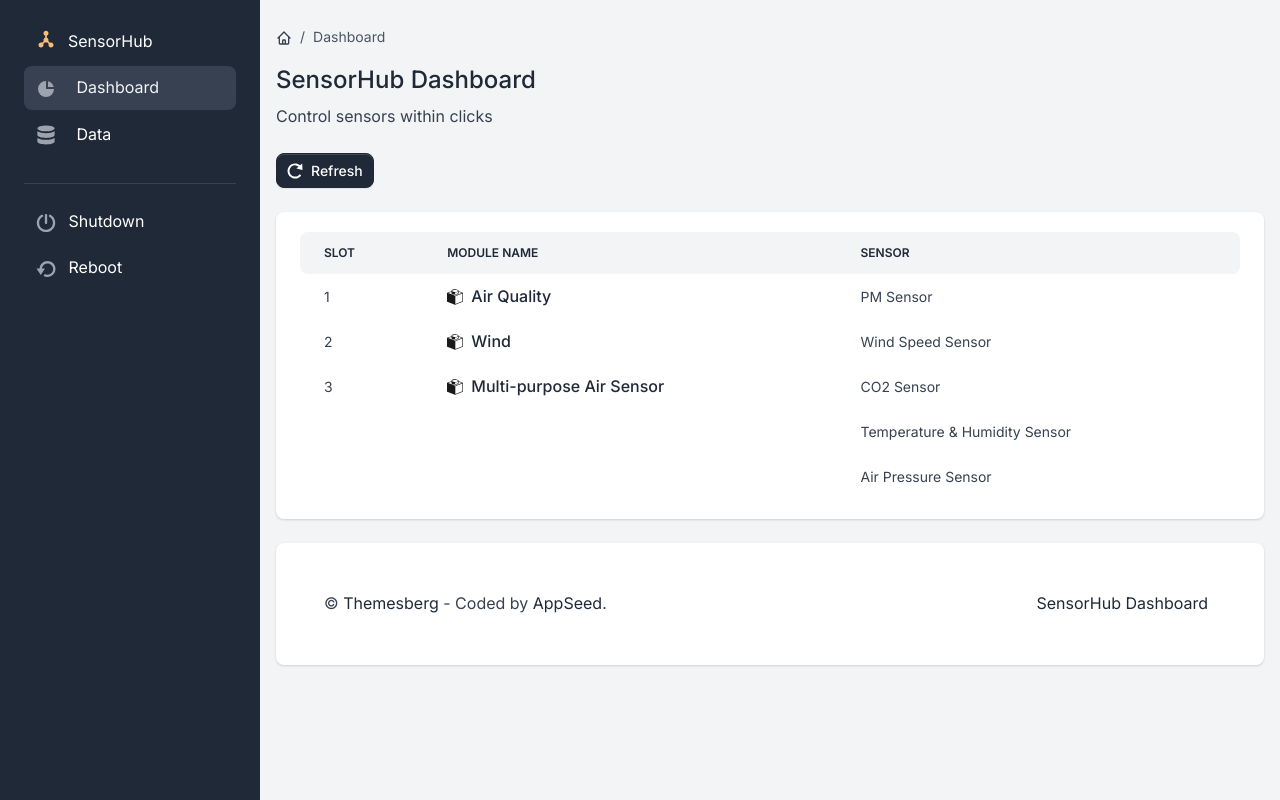
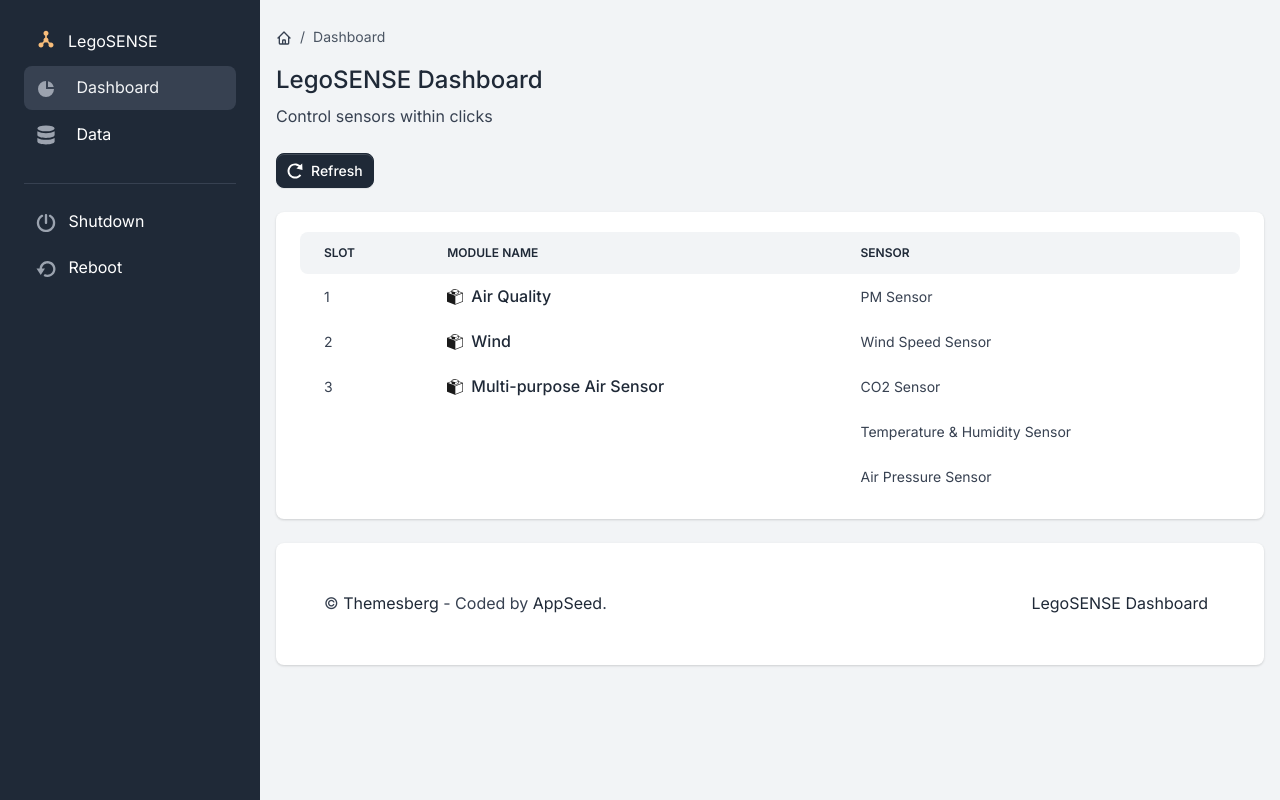
Before and after one commit to Columbia-ICSL/SensorHub-Dashboard, a Flask app: page / in a window 1280 px wide. Run offline with Flask 2, Linux system fonts and the light colour scheme; some libraries are stand-ins or nearby versions.

Commit message:
change wordings

```diff
--- a/apps/templates/dashboard/event.html
+++ b/apps/templates/dashboard/event.html
@@ -19,7 +19,7 @@
             if (this_action === 'alert_then_refresh') {
                 swalWithBootstrapButtons.fire({
                     icon: 'success',
-                    title: 'Daughterboards changed',
+                    title: 'Module changed',
                     text: data['alert'],
                     showConfirmButton: false,
                     timer: 2500
--- a/apps/templates/dashboard/top-nav.html
+++ b/apps/templates/dashboard/top-nav.html
@@ -14,7 +14,7 @@
                 <li class="breadcrumb-item active" aria-current="page">Dashboard</li>
             </ol>
         </nav>
-        <h2 class="h4">SensorHub Dashboard</h2>
+        <h2 class="h4">LegoSENSE Dashboard</h2>
         <p class="mb-0">Control sensors within clicks</p>
     </div>
 </div>
--- a/apps/templates/data/main.html
+++ b/apps/templates/data/main.html
@@ -23,7 +23,7 @@
                   {% endfor %}
               </ol>
           </nav>
-          <h2 class="h4">SensorHub Data</h2>
+          <h2 class="h4">LegoSENSE Data</h2>
           <p class="mb-0">Retrieve and visualize sensor data within clicks</p>
       </div>
   </div>
--- a/apps/templates/includes/footer.html
+++ b/apps/templates/includes/footer.html
@@ -11,7 +11,7 @@
             <ul class="list-inline list-group-flush list-group-borderless text-md-end mb-0">
                 <li class="list-inline-item px-0 px-sm-2">
                     <a target="_blank"
-                       href="http://icsl.ee.columbia.edu">SensorHub Dashboard</a>
+                       href="http://icsl.ee.columbia.edu">LegoSENSE Dashboard</a>
                 </li>
             </ul>
         </div>
--- a/apps/templates/includes/sidebar.html
+++ b/apps/templates/includes/sidebar.html
@@ -37,9 +37,9 @@
               <li class="nav-item">
                 <a href="/" class="nav-link d-flex align-items-center">
                   <span class="sidebar-icon">
-                    <img src="/static/assets/img/brand/sensor-hub-logo.svg" height="20" width="20" alt="SensorHub Logo">
+                    <img src="/static/assets/img/brand/sensor-hub-logo.svg" height="20" width="20" alt="LegoSENSE Logo">
                   </span>
-                  <span class="mt-1 ms-1 sidebar-text">SensorHub</span>
+                  <span class="mt-1 ms-1 sidebar-text">LegoSENSE</span>
                 </a>
               </li>
               <li class="nav-item {% if 'dashboard' in segment %} active {% endif %}">
--- a/apps/templates/layouts/base-fullscreen.html
+++ b/apps/templates/layouts/base-fullscreen.html
@@ -23,7 +23,7 @@
 <!-- Primary Meta Tags -->
 
 <title>
-    SensorHub - {% block title %}{% endblock %} | Columbia ICSL
+    LegoSENSE - {% block title %}{% endblock %} | Columbia ICSL
 </title>
 
 <meta name="viewport" content="width=device-width, initial-scale=1, shrink-to-fit=no">
--- a/apps/templates/layouts/base.html
+++ b/apps/templates/layouts/base.html
@@ -23,7 +23,7 @@
 <!-- Primary Meta Tags -->
 
 <title>
-    SensorHub - {% block title %}{% endblock %} | Columbia ICSL
+    LegoSENSE - {% block title %}{% endblock %} | Columbia ICSL
 </title>
 
 <meta name="viewport" content="width=device-width, initial-scale=1, shrink-to-fit=no">
--- a/apps/templates/module/event.html
+++ b/apps/templates/module/event.html
@@ -19,7 +19,7 @@
             if (this_action === 'alert_then_refresh') {
                 swalWithBootstrapButtons.fire({
                     icon: 'success',
-                    title: 'Daughterboards changed',
+                    title: 'Module changed',
                     text: data['alert'],
                     showConfirmButton: false,
                     timer: 2500
```
